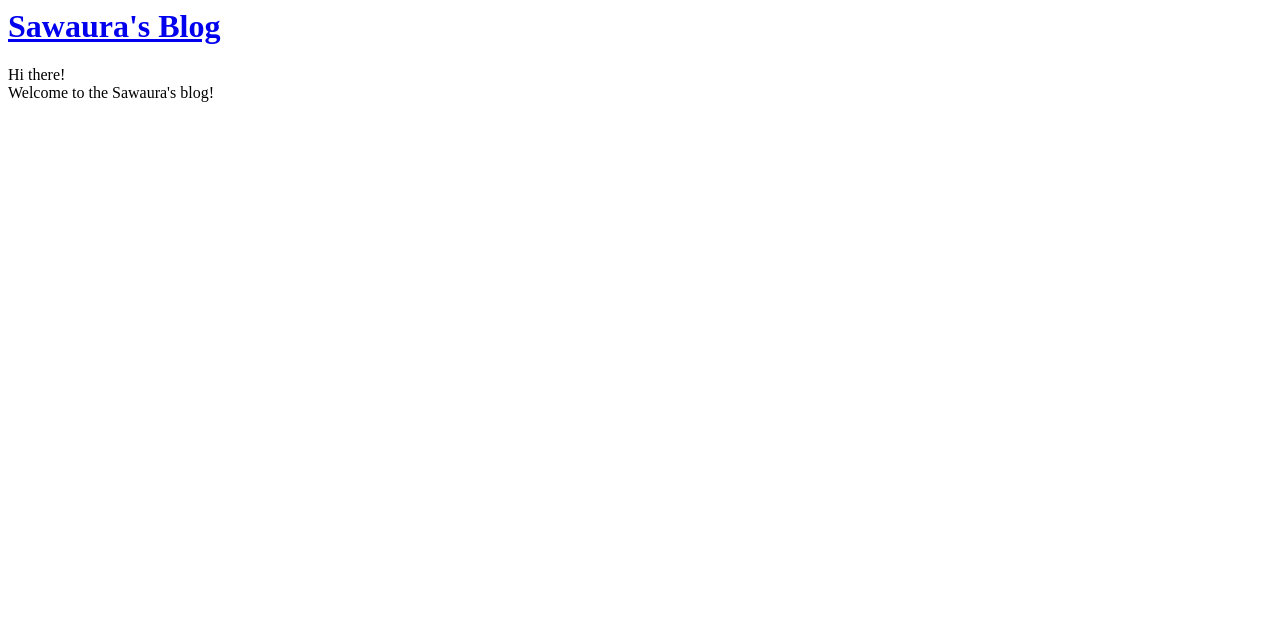
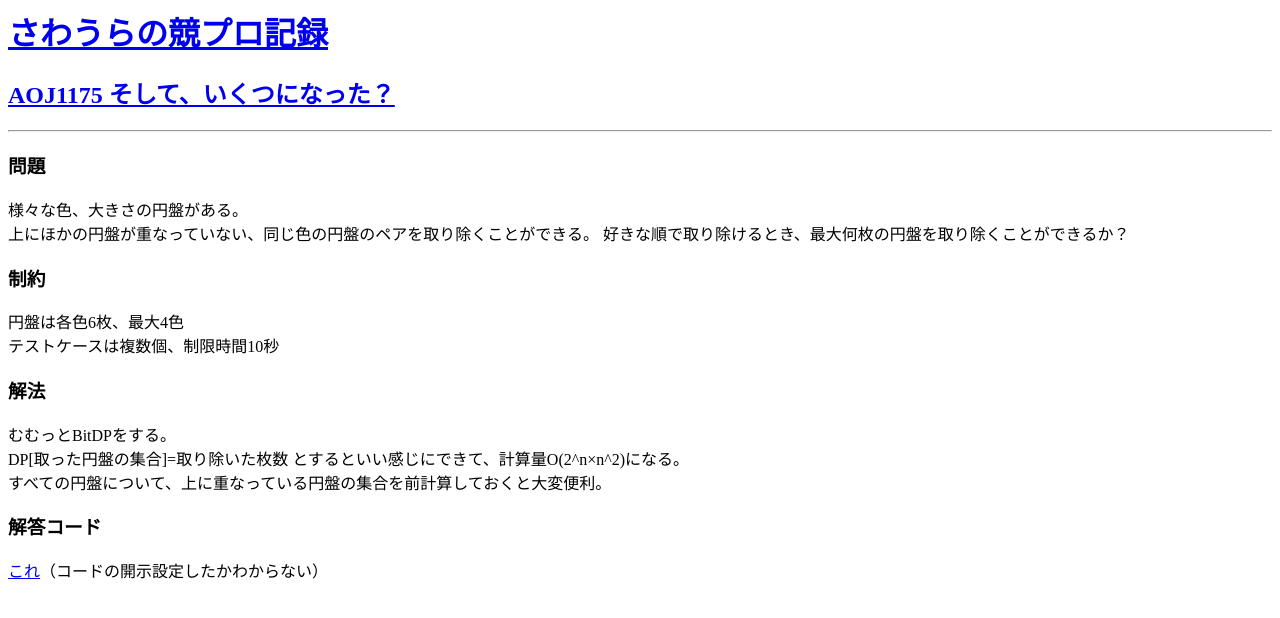
Before and after one commit to pulcherriman/AGU-first-django, a Django app: page / in a window 1280 px wide. Shown: the top 618 px of the page. Run offline with Django 3.2, Linux system fonts and the light colour scheme.

Commit message:
HTML修正

```diff
--- a/blog/templates/blog/post_list.html
+++ b/blog/templates/blog/post_list.html
@@ -4,11 +4,31 @@
   </head>
   <body>
     <div>
-      <h1><a href="/">Sawaura's Blog</a></h1>
+      <h1><a href="/">さわうらの競プロ記録</a></h1>
     </div>
 
-    <p>Hi there!<br>
-    Welcome to the Sawaura's blog!</p>
+    <div>
+      <h2><a href="http://judge.u-aizu.ac.jp/onlinejudge/description.jsp?id=1175">AOJ1175 そして、いくつになった？</a></h2>
+      <hr>
+      <h3>問題</h3>
+      <p>様々な色、大きさの円盤がある。<br>
+        上にほかの円盤が重なっていない、同じ色の円盤のペアを取り除くことができる。
+        好きな順で取り除けるとき、最大何枚の円盤を取り除くことができるか？
+      </p>
+      <h3>制約</h3>
+      <p>円盤は各色6枚、最大4色<br>
+        テストケースは複数個、制限時間10秒
+      </p>
+      <h3>解法</h3>
+      <p>むむっとBitDPをする。<br>
+        DP[取った円盤の集合]=取り除いた枚数 とするといい感じにできて、計算量O(2^n×n^2)になる。<br>
+        すべての円盤について、上に重なっている円盤の集合を前計算しておくと大変便利。
+      </p>
+      <h3>解答コード</h3>
+      <p>
+        <a href="http://judge.u-aizu.ac.jp/onlinejudge/review.jsp?rid=2962000">これ</a>（コードの開示設定したかわからない）
+      </p>
 
+    </div>
   </body>
 </html>
```
